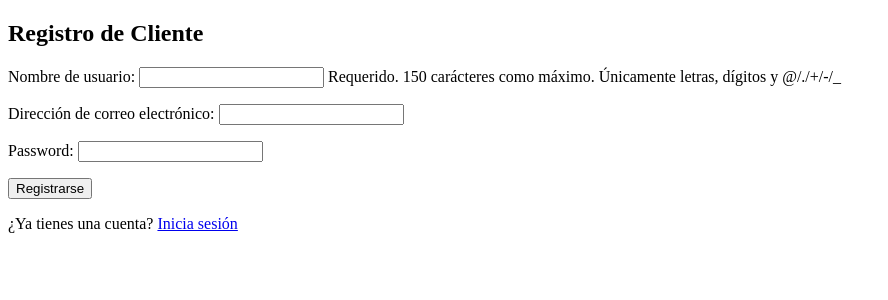
After one commit to DanielAvelar02/tpiProyectoGrupo01, a Django app: page /registrar-cliente/ in a window 1280 px wide. The commit adds this page. Shown: the top 300 px of the page, without its empty margins (0-888 px from the left). Run offline with Django 5.2, Linux system fonts and the light colour scheme.

Commit message:
Registro de cliente
Cree un registro para los clientes nuevos del negocio. Este pide los datos del cliente, crea su cuenta e inicia sesión automáticamente.

```diff
--- a/gestion_pedidos/gestion_pedidos/urls.py
+++ b/gestion_pedidos/gestion_pedidos/urls.py
@@ -10,6 +10,7 @@ urlpatterns = [
     path('accounts/login/', negocio_views.custom_login, name='login'), #Ruta para el login personalizado
     path('logout/', negocio_views.custom_logout, name='logout'), #Ruta para el logout personalizado
     path('', negocio_views.inicio, name='inicio'),  # Ruta de la vista de inicio
-    path('negocio/', include('negocio.urls')) #Rutas de la app negocio
+    path('negocio/', include('negocio.urls')), #Rutas de la app negocio
+    path('registrar-cliente/', negocio_views.registrar_cliente, name='registrar_cliente'), #Ruta para registrar un cliente nuevo
 
 ]+ static(settings.MEDIA_URL, document_root=settings.MEDIA_ROOT) # Ruta para servir archivos multimedia
--- a/gestion_pedidos/negocio/forms.py
+++ b/gestion_pedidos/negocio/forms.py
@@ -1,6 +1,19 @@
 from django import forms
 from .models import Negocio
 from django.contrib.auth.models import User, Group
+
+# Formulario para crear usuarios
+class CrearUsuarioForm(forms.ModelForm):
+    password = forms.CharField(widget=forms.PasswordInput)
+    grupo = forms.ModelChoiceField(
+        queryset=Group.objects.all(),  # Incluye todos los grupos, incluso "Administrador"
+        required=True,
+        label="Grupo"
+    )
+
+    class Meta:
+        model = User
+        fields = ['username', 'email', 'password', 'grupo']
 
 # Formulario para editar usuarios
 class EditarUsuarioForm(forms.ModelForm):
@@ -57,19 +70,6 @@ class EditarUsuarioForm(forms.ModelForm):
                 user.groups.set([self.cleaned_data["grupo"]])
         return user
 
-# Formulario para crear usuarios
-class CrearUsuarioForm(forms.ModelForm):
-    password = forms.CharField(widget=forms.PasswordInput)
-    grupo = forms.ModelChoiceField(
-        queryset=Group.objects.all(),  # Incluye todos los grupos, incluso "Administrador"
-        required=True,
-        label="Grupo"
-    )
-
-    class Meta:
-        model = User
-        fields = ['username', 'email', 'password', 'grupo']
-
 # Formulario para configurar el negocio
 class NegocioForm(forms.ModelForm):
     color_primario = forms.CharField(widget=forms.TextInput(attrs={'type': 'color'}), label="Color Primario")
@@ -79,3 +79,22 @@ class NegocioForm(forms.ModelForm):
     class Meta:
         model = Negocio
         fields = ['nombre', 'logo', 'color_primario', 'color_secundario', 'color_terciario', 'slogan', 'programa_lealtad_activado', 'cupones_activado']
+
+#Formulario para crear clientes nuevos
+class RegistrarClienteForm(forms.ModelForm):
+    password = forms.CharField(widget=forms.PasswordInput)
+
+    class Meta:
+        model = User
+        fields = ['username', 'email', 'password']  # Eliminamos el campo 'grupo'
+
+    def save(self, commit=True):
+        # Guardamos el usuario y asignamos el grupo "Cliente"
+        user = super().save(commit=False)
+        user.set_password(self.cleaned_data['password'])
+        if commit:
+            user.save()
+            # Asignar el grupo "Cliente"
+            cliente_group, created = Group.objects.get_or_create(name='Cliente')
+            user.groups.add(cliente_group)
+        return user
--- a/gestion_pedidos/negocio/templates/login.html
+++ b/gestion_pedidos/negocio/templates/login.html
@@ -11,5 +11,8 @@
       {% csrf_token %} {{ form.as_p }}
       <button type="submit">Iniciar sesión</button>
     </form>
+    <p>
+      ¿Eres nuevo cliente? <a href="{% url 'registrar_cliente' %}">Regístrate aquí</a>
+    </p>
   </body>
 </html>
--- /dev/null
+++ b/gestion_pedidos/negocio/templates/registration/registrar_cliente.html
@@ -0,0 +1,19 @@
+<!-- negocio/templates/login.html -->
+<!DOCTYPE html>
+<html lang="es">
+  <head>
+    <meta charset="UTF-8" />
+    <title>Nuevo cliente</title>
+  </head>
+  <body>
+    <h2>Registro de Cliente</h2>
+    <form method="post">
+      {% csrf_token %}
+      {{ form.as_p }}
+      <button type="submit">Registrarse</button>
+    </form>
+    <p>
+      ¿Ya tienes una cuenta? <a href="{% url 'login' %}">Inicia sesión</a>
+    </p>
+  </body>
+</html>
--- a/gestion_pedidos/negocio/views.py
+++ b/gestion_pedidos/negocio/views.py
@@ -1,6 +1,6 @@
 from django.shortcuts import render, redirect, get_object_or_404
 from .models import Negocio, Producto #se importan los modelos
-from .forms import EditarUsuarioForm, NegocioForm, CrearUsuarioForm #se importan los formularios
+from .forms import EditarUsuarioForm, NegocioForm, CrearUsuarioForm, RegistrarClienteForm #se importan los formularios
 from django.contrib.auth.forms import AuthenticationForm
 from django.contrib.auth import authenticate, login, logout
 from django.contrib.auth.decorators import login_required, user_passes_test
@@ -30,7 +30,7 @@ def custom_login(request):
 
 def custom_logout(request):
     logout(request)
-    return redirect('inicio')  # O cualquier página a la que desees redirigir
+    return redirect('/')  # O cualquier página a la que desees redirigir
 
 # Vista de inicio, solo accesible si el usuario está logueado
 @login_required
@@ -199,6 +199,22 @@ def lealtad(request):
 def es_cliente(user):
     return user.is_authenticated and user.groups.filter(name='Cliente').exists()
 
+# Vista para registrar un cliente nuevo
+def registrar_cliente(request):
+    if request.method == 'POST':
+        form = RegistrarClienteForm(request.POST)
+        if form.is_valid():
+             # Guardar el usuario y asignar automáticamente el grupo "Cliente"
+            usuario = form.save()
+
+            # Iniciar sesión automáticamente con el usuario recién creado
+            login(request, usuario)
+
+            return redirect('inicio')
+    else:
+        form = RegistrarClienteForm()
+    return render(request, 'registration/registrar_cliente.html', {'form': form})
+
 
 #-------------------------------
 #Daniel Avelar  FIN
```
